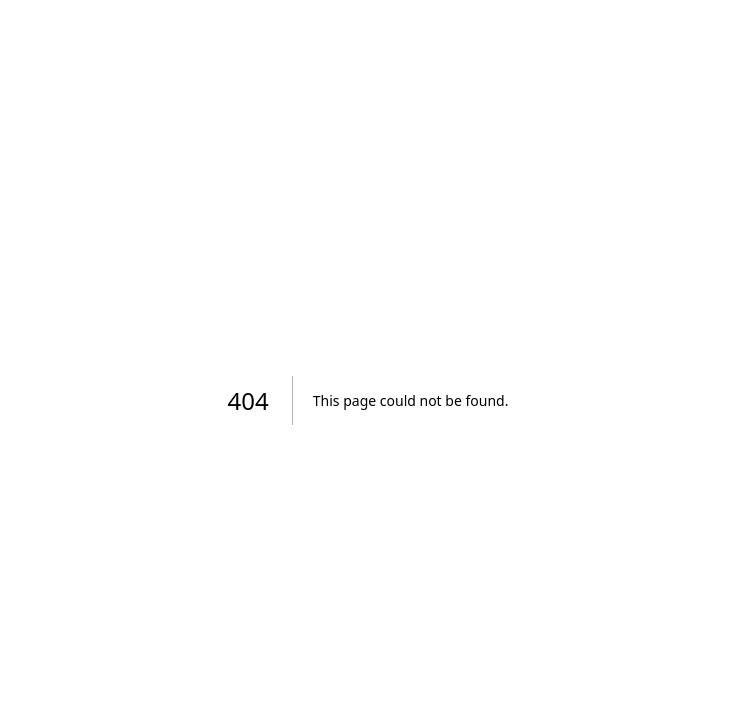
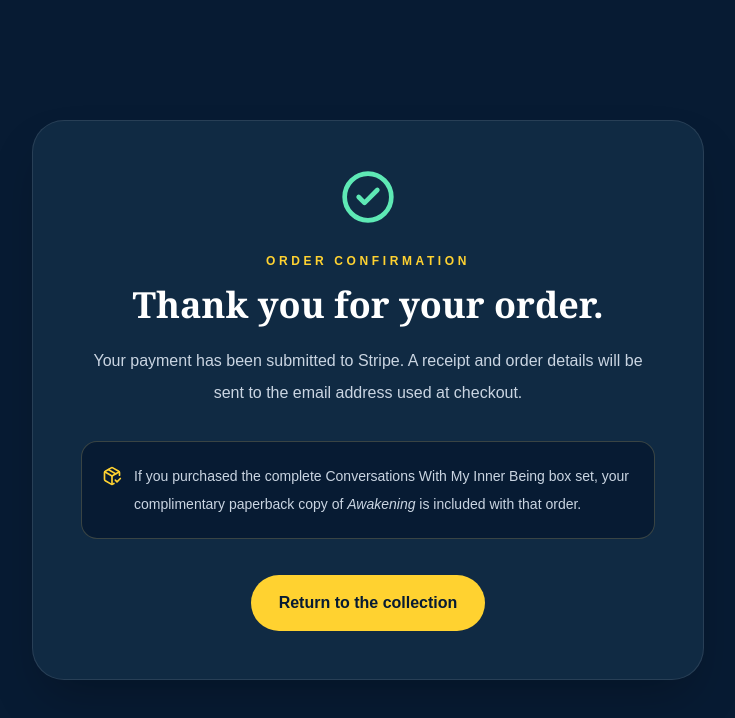
Before and after one commit to ERGProperties/awakened-perspective-press, a Next.js app: page /conversations-with-my-inner-being/thank-you in a window 1280 px wide. Before the commit this address had no page. Shown: the top 718 px of the page, without its empty margins (272-1007 px from the left). Built offline with nearby package versions, Linux system fonts and the light colour scheme.

Commit message:
Add collection order confirmation page

```diff
--- /dev/null
+++ b/app/conversations-with-my-inner-being/thank-you/page.tsx
@@ -0,0 +1,33 @@
+import Link from "next/link";
+import { CheckCircle2, PackageCheck } from "lucide-react";
+
+export const metadata = {
+  title: "Thank You for Your Order | Awakened Perspective Press",
+  robots: { index: false, follow: false },
+};
+
+export default function CollectionThankYouPage() {
+  return (
+    <main className="flex min-h-screen items-center justify-center bg-[#071b33] px-5 py-16 text-white">
+      <div className="w-full max-w-2xl rounded-[2rem] border border-white/10 bg-[#102a43] p-8 text-center shadow-2xl sm:p-12">
+        <CheckCircle2 className="mx-auto h-14 w-14 text-emerald-300" />
+        <p className="mt-7 text-xs font-bold uppercase tracking-[.3em] text-amber-300">Order confirmation</p>
+        <h1 className="mt-4 font-serif text-4xl font-semibold">Thank you for your order.</h1>
+        <p className="mt-5 leading-8 text-slate-300">
+          Your payment has been submitted to Stripe. A receipt and order details will be sent to the email address used at checkout.
+        </p>
+        <div className="mt-8 rounded-2xl border border-amber-200/20 bg-[#071b33] p-5 text-left">
+          <div className="flex items-start gap-3">
+            <PackageCheck className="mt-1 h-5 w-5 shrink-0 text-amber-300" />
+            <p className="text-sm leading-7 text-slate-300">
+              If you purchased the complete Conversations With My Inner Being box set, your complimentary paperback copy of <em>Awakening</em> is included with that order.
+            </p>
+          </div>
+        </div>
+        <Link href="/conversations-with-my-inner-being" className="mt-9 inline-flex rounded-full bg-amber-300 px-7 py-4 font-bold text-[#071b33] transition hover:bg-amber-200">
+          Return to the collection
+        </Link>
+      </div>
+    </main>
+  );
+}
```
